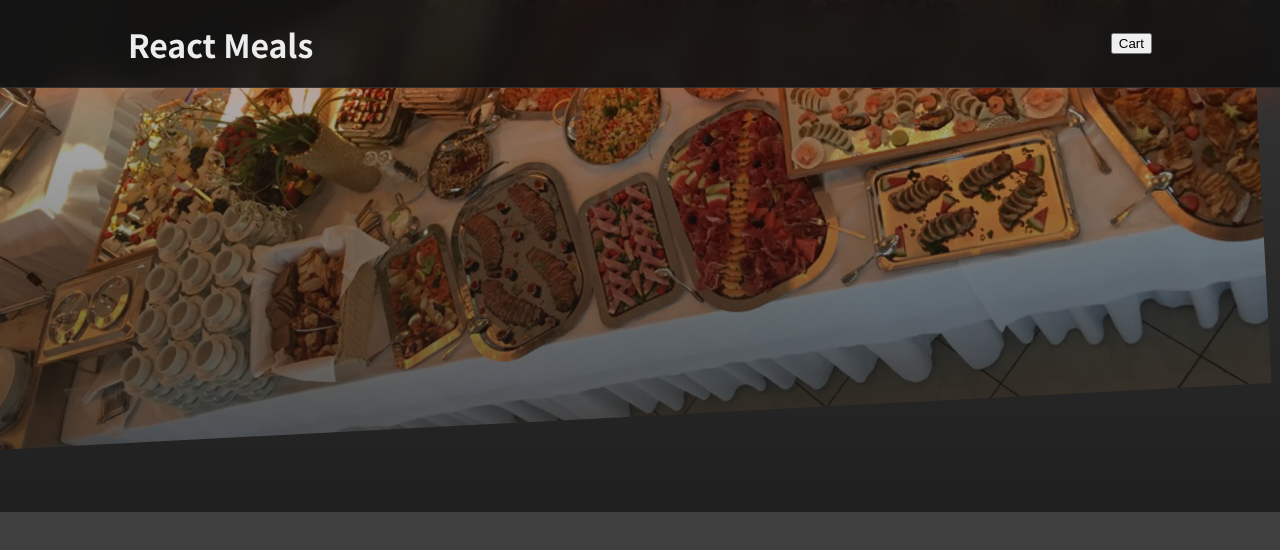
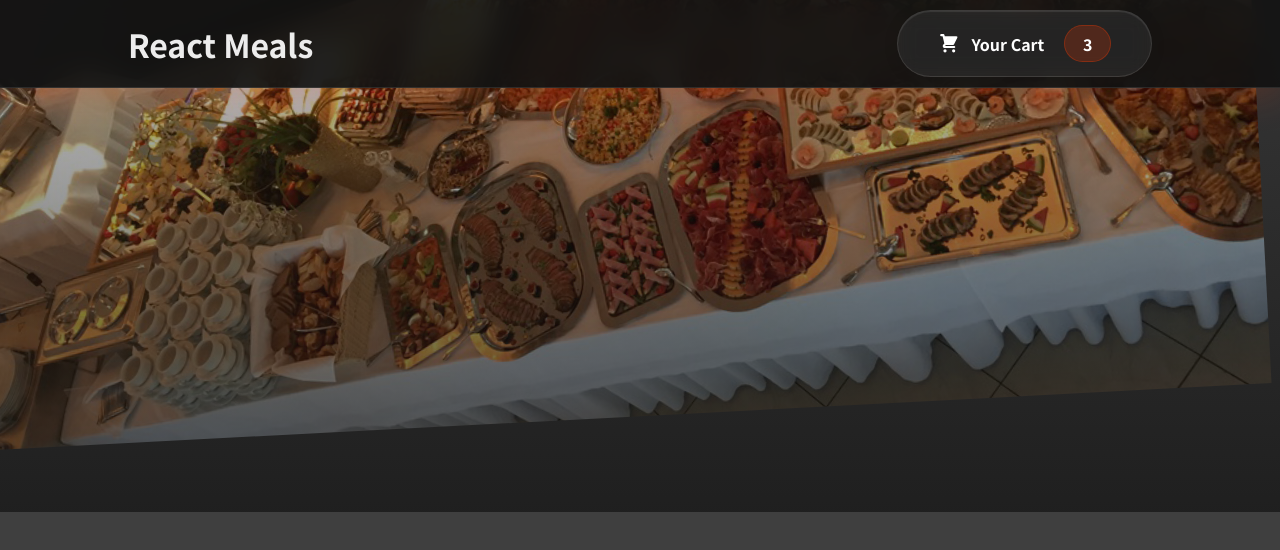
Before and after one commit to fira0l/Training_Repo, a React (Create React App) app: page / in a window 1280 px wide. Shown: the top 550 px of the page. Built offline with nearby package versions, Linux system fonts and the light colour scheme.

Commit message:
Modifying and styling the cart button on the header

```diff
--- a/src/App.js
+++ b/src/App.js
@@ -1,5 +1,6 @@
 import { Fragment  } from 'react'
 import Header from './components/Layout/Header';
+import HeaderCartButton from './components/Layout/HeaderCartButton';
 
 
 
--- /dev/null
+++ b/src/components/Cart/CartIcon.js
@@ -0,0 +1,13 @@
+const CartIcon = () => {
+  return (
+    <svg
+      xmlns='http://www.w3.org/2000/svg'
+      viewBox='0 0 20 20'
+      fill='currentColor'
+    >
+      <path d='M3 1a1 1 0 000 2h1.22l.305 1.222a.997.997 0 00.01.042l1.358 5.43-.893.892C3.74 11.846 4.632 14 6.414 14H15a1 1 0 000-2H6.414l1-1H14a1 1 0 00.894-.553l3-6A1 1 0 0017 3H6.28l-.31-1.243A1 1 0 005 1H3zM16 16.5a1.5 1.5 0 11-3 0 1.5 1.5 0 013 0zM6.5 18a1.5 1.5 0 100-3 1.5 1.5 0 000 3z' />
+    </svg>
+  );
+};
+
+export default CartIcon;
--- a/src/components/Layout/Header.js
+++ b/src/components/Layout/Header.js
@@ -1,13 +1,16 @@
 import {Fragment} from "react";
 
+import HeaderCartButton from '../../components/Layout/HeaderCartButton';
 import mealsImage from '../../assets/meals.jpg';
 import classes from './Header.module.css';
+
+
 
 const Header = props => {
     return <Fragment>
         <header className={classes.header}>
             <h1>React Meals</h1>
-            <button>Cart</button>
+            <HeaderCartButton />
         </header>
         <div className={classes['main-image']}>
             <img src={mealsImage} alt="A table full of delicious food!" />
--- /dev/null
+++ b/src/components/Layout/HeaderCartButton.js
@@ -0,0 +1,16 @@
+import CartIcon from "../Cart/CartIcon";
+import classes from "./HeaderCartButton.module.css";
+
+const HeaderCartButton = (props) => {
+  return (
+    <button className={classes.button}>
+      <span className={classes.icon}>
+        <CartIcon />
+      </span>
+      <span>Your Cart</span>
+      <span className={classes.badge}>3</span>
+    </button>
+  );
+};
+
+export default HeaderCartButton;
--- /dev/null
+++ b/src/components/Layout/HeaderCartButton.module.css
@@ -0,0 +1,132 @@
+:root {
+  --primary-accent: #ff3e00;
+  --button-hover: #ff521a;
+  --badge-bg: rgba(255, 62, 0, 0.2);
+  --glass-bg: rgba(255, 255, 255, 0.08);
+  --glass-border: rgba(255, 255, 255, 0.1);
+}
+
+.button {
+  cursor: pointer;
+  font: inherit;
+  border: none;
+  background: var(--glass-bg);
+  backdrop-filter: blur(10px);
+  -webkit-backdrop-filter: blur(10px);
+  color: white;
+  padding: 0.85rem 2.5rem;
+  display: flex;
+  justify-content: space-around;
+  align-items: center;
+  border-radius: 50px;
+  font-weight: 600;
+  border: 1px solid var(--glass-border);
+  transition: all 0.3s cubic-bezier(0.4, 0, 0.2, 1);
+  box-shadow:
+    0 2px 15px rgba(0, 0, 0, 0.1),
+    inset 0 1px 1px rgba(255, 255, 255, 0.1);
+  position: relative;
+  overflow: hidden;
+}
+
+.button::before {
+  content: '';
+  position: absolute;
+  top: 0;
+  left: 0;
+  width: 100%;
+  height: 100%;
+  background: var(--primary-accent);
+  z-index: -1;
+  transform: scaleX(0);
+  transform-origin: right;
+  transition: transform 0.4s cubic-bezier(0.4, 0, 0.2, 1);
+}
+
+.button:hover {
+  color: white;
+  border-color: transparent;
+  box-shadow:
+    0 5px 20px rgba(255, 62, 0, 0.3),
+    inset 0 1px 1px rgba(255, 255, 255, 0.2);
+}
+
+.button:hover::before {
+  transform: scaleX(1);
+  transform-origin: left;
+}
+
+.button:active {
+  transform: translateY(1px);
+}
+
+.icon {
+  width: 1.35rem;
+  height: 1.35rem;
+  margin-right: 0.75rem;
+  transition: transform 0.3s ease;
+}
+
+.button:hover .icon {
+  transform: translateX(2px);
+}
+
+.badge {
+  background: var(--badge-bg);
+  padding: 0.35rem 1.1rem;
+  border-radius: 50px;
+  margin-left: 1.25rem;
+  font-weight: 700;
+  border: 1px solid rgba(255, 62, 0, 0.3);
+  transition: all 0.3s ease;
+}
+
+.button:hover .badge {
+  background: rgba(255, 255, 255, 0.2);
+  border-color: rgba(255, 255, 255, 0.3);
+  color: white;
+}
+
+.bump {
+  animation: bump 400ms cubic-bezier(0.4, 0, 0.2, 1);
+}
+
+@keyframes bump {
+  0% {
+    transform: scale(1);
+  }
+  20% {
+    transform: scale(0.95) rotate(-2deg);
+  }
+  40% {
+    transform: scale(1.1) rotate(2deg);
+  }
+  60% {
+    transform: scale(1.15) rotate(-1deg);
+  }
+  80% {
+    transform: scale(1.05) rotate(1deg);
+  }
+  100% {
+    transform: scale(1) rotate(0);
+  }
+}
+
+/* Optional: Add a subtle glow effect for tech appeal */
+.button::after {
+  content: '';
+  position: absolute;
+  top: -2px;
+  left: -2px;
+  right: -2px;
+  bottom: -2px;
+  background: linear-gradient(45deg, #ff3e00, #ff7b00);
+  z-index: -2;
+  border-radius: 50px;
+  opacity: 0;
+  transition: opacity 0.3s ease;
+}
+
+.button:hover::after {
+  opacity: 0.4;
+}
```
